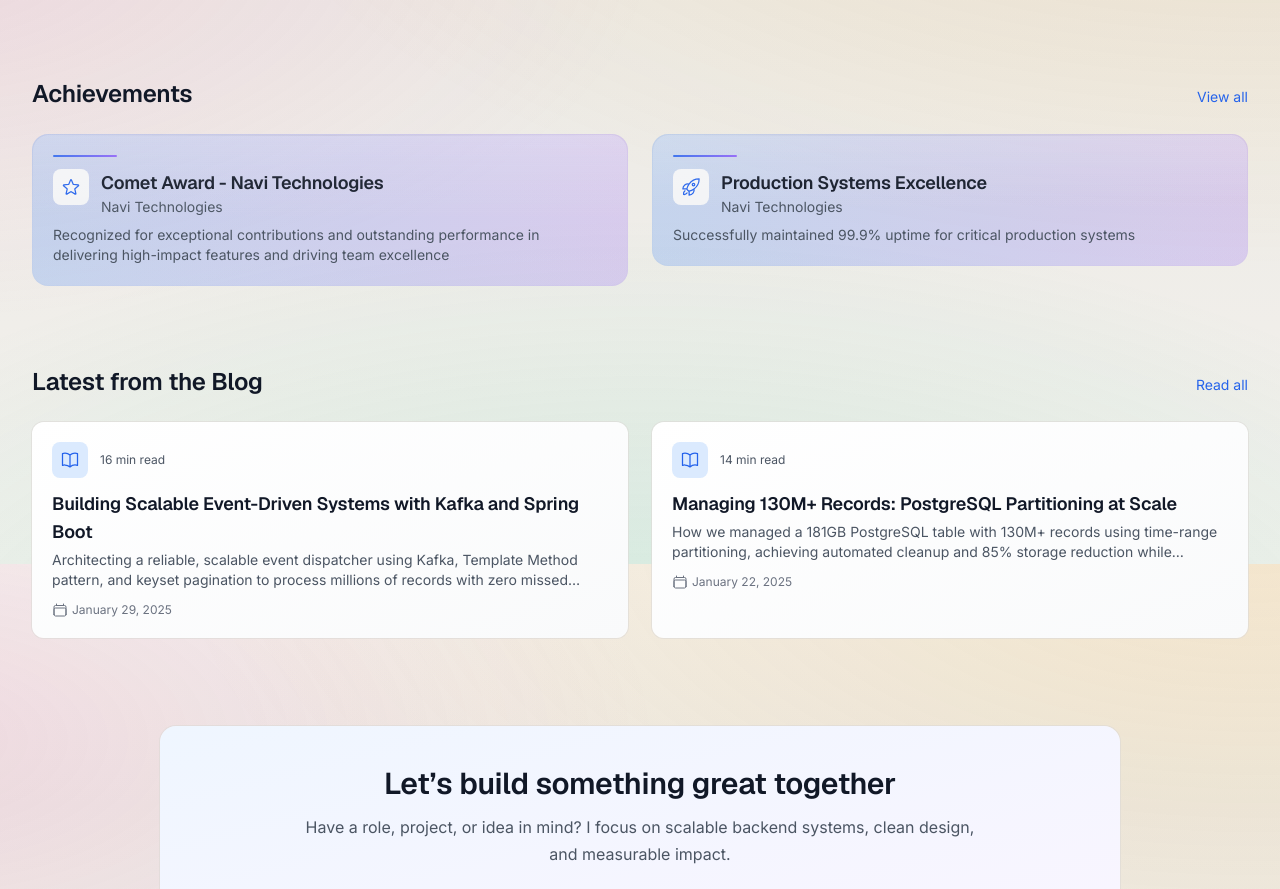
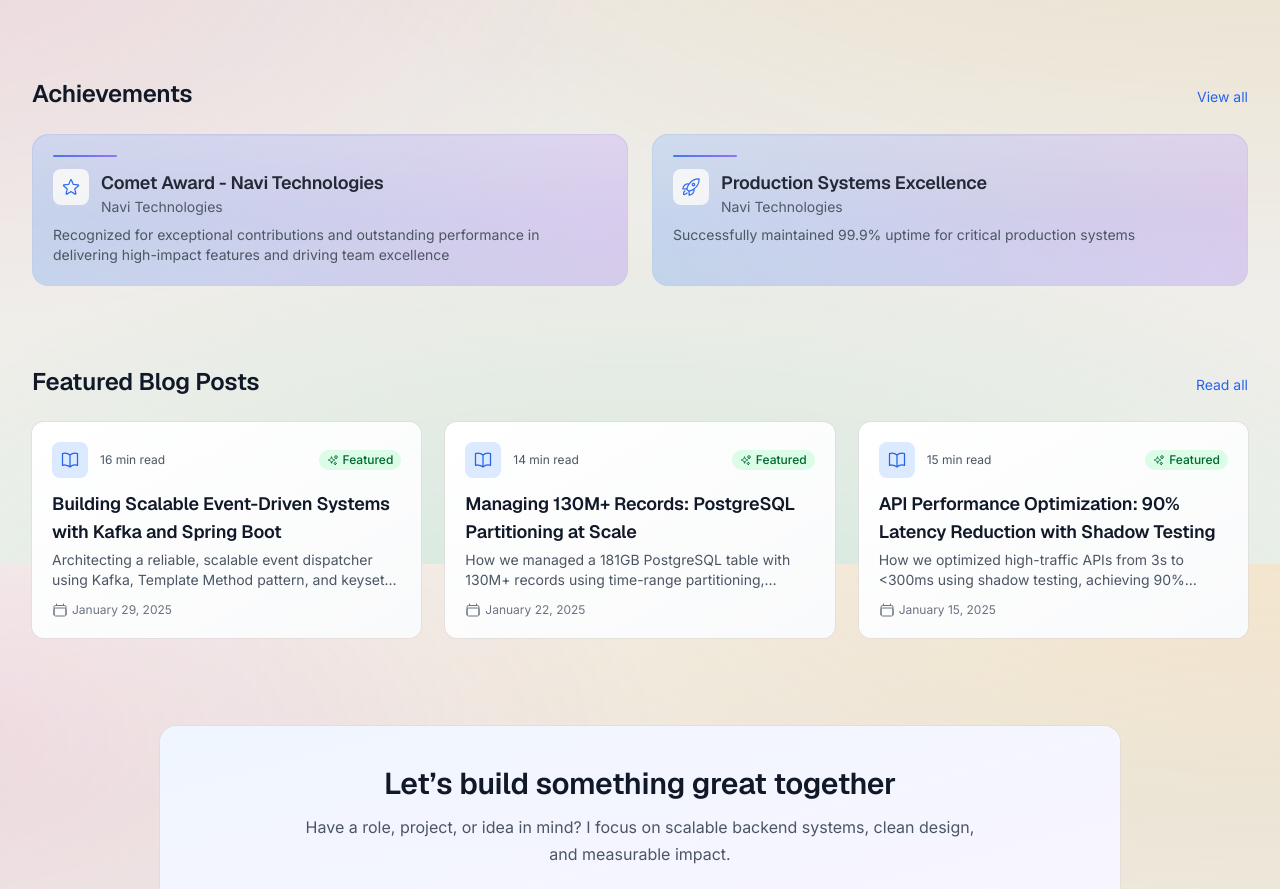
Before and after one commit to Anupam0401/anupam-portfolio, a Next.js app: page / in a window 1280 px wide. Shown: the part 1900-2789 px from the top of the page. Built offline with nearby package versions, Linux system fonts and the light colour scheme.

Commit message:
feat: improve layout consistency and add featured blog posts section

```diff
--- a/src/components/sections/HomeAchievementsHighlights.tsx
+++ b/src/components/sections/HomeAchievementsHighlights.tsx
@@ -24,12 +24,12 @@ export default function HomeAchievementsHighlights() {
           <h2 id="home-achievements" className="text-2xl font-semibold text-gray-900">Achievements</h2>
           <Link href="/achievements" className="text-sm text-blue-600 hover:underline">View all</Link>
         </div>
-        <div className="grid grid-cols-1 sm:grid-cols-2 gap-6">
+        <div className="grid grid-cols-1 sm:grid-cols-2 gap-6 items-stretch">
           {top.map(item => {
             const Icon = iconFor(item.type)
             return (
-              <div key={item.id} className="rounded-2xl">
-                <Link href="/achievements" className="block rounded-2xl overflow-hidden border border-transparent [background:linear-gradient(rgba(255,255,255,0.06),rgba(255,255,255,0.06))_padding-box,linear-gradient(90deg,rgba(59,130,246,0.25),rgba(139,92,246,0.25))_border-box] glass-surface p-5 min-h-[112px]">
+              <div key={item.id} className="rounded-2xl h-full">
+                <Link href="/achievements" className="flex flex-col h-full rounded-2xl overflow-hidden border border-transparent [background:linear-gradient(rgba(255,255,255,0.06),rgba(255,255,255,0.06))_padding-box,linear-gradient(90deg,rgba(59,130,246,0.25),rgba(139,92,246,0.25))_border-box] glass-surface p-5">
                   <div className="h-0.5 w-16 bg-gradient-to-r from-blue-600 to-purple-600 rounded-full mb-3" />
                   <div className="flex items-start gap-3 mb-2">
                     <div className="p-2 rounded-lg bg-gray-100">
--- a/src/components/sections/HomeBlogTeasers.tsx
+++ b/src/components/sections/HomeBlogTeasers.tsx
@@ -1,29 +1,38 @@
 import Link from 'next/link'
 import { blogPosts } from '@/data/blog'
-import { CalendarIcon, ClockIcon, BookOpenIcon } from '@heroicons/react/24/outline'
+import { CalendarIcon, ClockIcon, BookOpenIcon, SparklesIcon } from '@heroicons/react/24/outline'
+import { Badge } from '@/components/ui/Badge'
 
 export default function HomeBlogTeasers() {
-  const recent = [...blogPosts]
+  const featured = blogPosts
+    .filter(post => post.featured)
     .sort((a, b) => new Date(b.publishedDate).getTime() - new Date(a.publishedDate).getTime())
-    .slice(0, 2)
+    .slice(0, 3)
 
   return (
     <section aria-labelledby="home-blog" className="py-10">
       <div className="max-w-7xl mx-auto px-4 sm:px-6 lg:px-8">
         <div className="flex items-baseline justify-between mb-6">
-          <h2 id="home-blog" className="text-2xl font-semibold text-gray-900">Latest from the Blog</h2>
+          <h2 id="home-blog" className="text-2xl font-semibold text-gray-900">Featured Blog Posts</h2>
           <Link href="/blog" className="text-sm text-blue-600 hover:underline">Read all</Link>
         </div>
-        <div className="grid grid-cols-1 sm:grid-cols-2 gap-6">
-          {recent.map(post => (
-            <Link key={post.id} href={`/blog/${post.id}`} className="block rounded-xl ring-1 ring-[color:var(--border-color)]/60 bg-gradient-to-br from-white to-gray-50 p-5 hover:shadow-lg transition-shadow">
-              <div className="flex items-center mb-3">
+        <div className="grid grid-cols-1 sm:grid-cols-2 lg:grid-cols-3 gap-6 items-stretch">
+          {featured.map(post => (
+            <div key={post.id} className="h-full">
+              <Link href={`/blog/${post.id}`} className="flex flex-col h-full rounded-xl ring-1 ring-[color:var(--border-color)]/60 bg-gradient-to-br from-white to-gray-50 p-5 hover:shadow-lg transition-shadow">
+              <div className="flex items-center justify-between mb-3">
+                <div className="flex items-center">
                   <div className="p-2 bg-blue-100 rounded-lg mr-3">
                     <BookOpenIcon className="w-5 h-5 text-blue-600" />
                   </div>
                   {post.readingTime && (
                     <span className="text-xs text-gray-600">{post.readingTime} min read</span>
                   )}
+                </div>
+                <Badge variant="success" size="sm" className="flex items-center gap-1">
+                  <SparklesIcon className="w-3 h-3" />
+                  Featured
+                </Badge>
               </div>
               <h3 className="text-lg font-semibold text-gray-900 mb-1 line-clamp-2">{post.title}</h3>
               <p className="text-sm text-gray-600 line-clamp-2 mb-3">{post.excerpt}</p>
@@ -32,6 +41,7 @@ export default function HomeBlogTeasers() {
                 {new Date(post.publishedDate).toLocaleDateString('en-US', { year: 'numeric', month: 'long', day: 'numeric' })}
               </div>
               </Link>
+            </div>
           ))}
         </div>
       </div>
```
Lines whose indentation alone changed are shown as unchanged.
